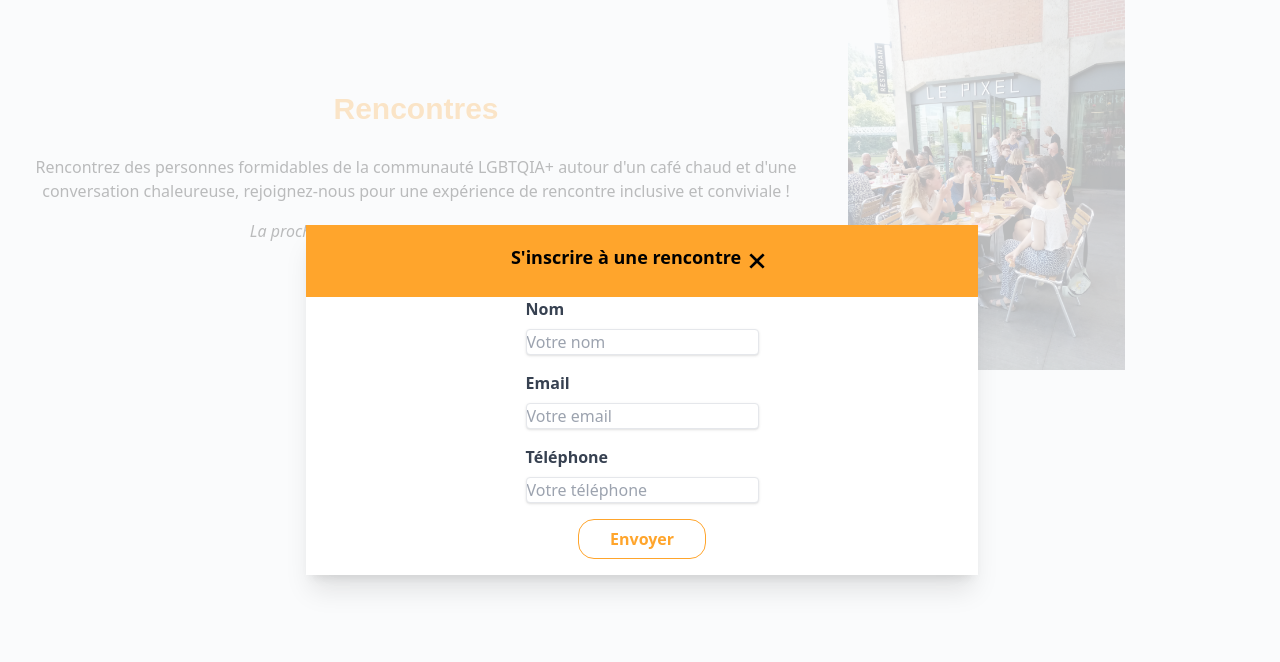
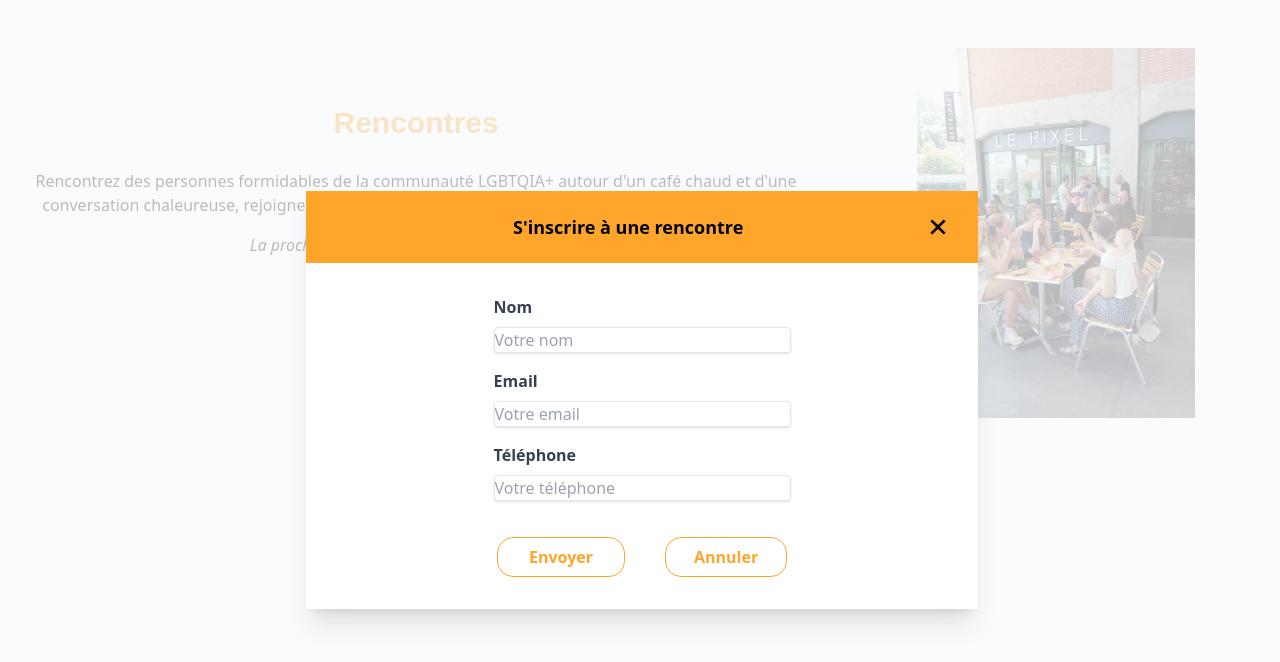
Before and after one commit to Cy-Bert/Le_Cafe_Colore, a website: page rencontre.html in a window 1280 px wide. Both pictures are taken after a click on the button "S'inscrire". Drawn offline with nearby package versions, Linux system fonts and the light colour scheme; files that its build step writes are made by us from their sources.

Commit message:
meeting done i hope !

```diff
--- a/rencontre.html
+++ b/rencontre.html
@@ -14,11 +14,11 @@
       </p>
       <p class="mb-4 text-center italic" id="date"></p>
       <button id="inscription-btn"
-        class="bouton text-deep-saffron border-deep-saffron hover:bg-deep-saffron hover:text-white">
+        class="bouton text-deep-saffron border-deep-saffron hover:bg-deep-saffron hover:text-white mt-5">
         S'inscrire
       </button>
     </div>
-    <div class="md:w-1/2 lg:w-1/3 mb-4 md:mb-0 text-center">
+    <div class="md:w-1/2 lg:w-1/3 mb-4 md:mb-0 text-center flex justify-center mt-12">
       <img src="/assets/img/pixel.jpg" alt="Photo de la terrasse du café Le Pixel"
         class="w-4/6 h-auto md:h-full md:object-cover" />
     </div>
@@ -37,21 +37,27 @@
         <div
           class="inline-block w-full overflow-hidden text-left align-bottom transition-all transform bg-white shadow-xl sm:my-8 sm:align-middle sm:max-w-2xl"
           role="dialog" aria-modal="true" aria-labelledby="modal-headline">
-          <div class="px-4 py-5 bg-deep-saffron sm:px-6 flex flex-row justify-center">
-            <div>
-            <h3 class="text-lg leading-6 font-bold text-center">
+
+
+          <div class="px-4 py-5 bg-deep-saffron sm:px-6 flex  justify-between items-center ">
+            <div>&nbsp;</div>
+            <div class="">
+              <h3 class="text-lg leading-6 font-bold">
                 S'inscrire à une rencontre
               </h3>
             </div>
-            <div class="flex justify-end">
-              <svg xmlns="http://www.w3.org/2000/svg" width="32" height="32"
-                viewBox="0 0 24 24">
+            <div class="cursor-pointer">
+              <a id="closeCross">
+                <svg xmlns="http://www.w3.org/2000/svg" width="32" height="32" viewBox="0 0 24 24">
                   <path fill="currentColor"
                     d="m17.705 7.705l-1.41-1.41L12 10.59L7.705 6.295l-1.41 1.41L10.59 12l-4.295 4.295l1.41 1.41L12 13.41l4.295 4.295l1.41-1.41L13.41 12l4.295-4.295z" />
                 </svg>
+              </a>
             </div>
           </div>
 
+
+          <div class="m-8">
             <form name="Rencontre" method="POST" data-netlify="true" class="flex flex-col items-center"
               action="/modal_rencontre" netlify-honeypot="bot-field">
               <input type="hidden" name="subject" value="Nouvelle inscription a une rencontre :" />
@@ -59,25 +65,34 @@
                 <label class="block text-gray-700 font-bold mb-2" for="nom">
                   Nom
                 </label>
-              <input class="input" id="nom" type="text" placeholder="Votre nom" name="Nom" />
+                <input class="input pr-16" id="nom" type="text" placeholder="Votre nom" name="Nom" />
               </div>
               <div class="mb-4">
                 <label class="block text-gray-700 font-bold mb-2" for="email">
                   Email
                 </label>
-              <input class="input" id="email" type="email" placeholder="Votre email" name="E-mail" />
+                <input class="input pr-16" id="email" type="email" placeholder="Votre email" name="E-mail" />
               </div>
               <div class="mb-4">
                 <label class="block text-gray-700 font-bold mb-2" for="telephone">
                   Téléphone
                 </label>
-              <input class="input" id="telephone" type="tel" placeholder="Votre téléphone" name="Téléphone" />
+                <input class="input mb-5 pr-16 id="telephone" type="tel" placeholder="Votre téléphone" name="Téléphone" />
               </div>
+              <div class="flex items-center ">
                 <button type="submit"
-              class="bouton text-deep-saffron border-deep-saffron hover:bg-deep-saffron hover:text-white">
+                  class="bouton text-deep-saffron border-deep-saffron hover:bg-deep-saffron hover:text-white mx-5">
                   Envoyer
                 </button>
+                <div>
+                  <a id="closeForm"
+                    class="bouton text-deep-saffron border-deep-saffron hover:bg-deep-saffron hover:text-white mx-5 py-2 px-7">
+                    Annuler
+                  </a>
+                </div>
+              </div>
             </form>
+          </div>
         </div>
       </div>
     </div>
--- a/src/nav_bar.js
+++ b/src/nav_bar.js
@@ -1,5 +1,5 @@
 
-  // document.getElementById('navToggle').onclick = function ()
-  //                   {
-  // document.getElementById("navContent").classList.toggle("hidden");
-  //                   }
+  document.getElementById('navToggle').onclick = function ()
+                    {
+  document.getElementById("navContent").classList.toggle("hidden");
+                    }
--- a/src/rencontre.js
+++ b/src/rencontre.js
@@ -1,7 +1,9 @@
 
-        // Fonction pop-up pour le bouton d'inscription aux rencontres
+// Fonction pop-up pour le bouton ENVOYER l'inscription aux rencontres
 const inscriptionBtn = document.getElementById("inscription-btn");
 const popup = document.getElementById("inscription-popup");
+const closePopup = document.getElementById("closeForm");
+const closeCross = document.getElementById("closeCross")
 
 inscriptionBtn.addEventListener("click", function () {
     popup.classList.remove("hidden");
@@ -15,6 +17,16 @@
     }
 });
 
+closePopup.addEventListener("click", function () {
+  popup.classList.add("hidden") ;
+});
+
+closeCross.addEventListener("click", function() {
+    popup.classList.add("hidden");
+});
+
+
+
 // Fonction pour obtenir la date du prochain mercredi
 function getNextWednesday() {
     let date = new Date();
```
Lines whose indentation alone changed are shown as unchanged.
